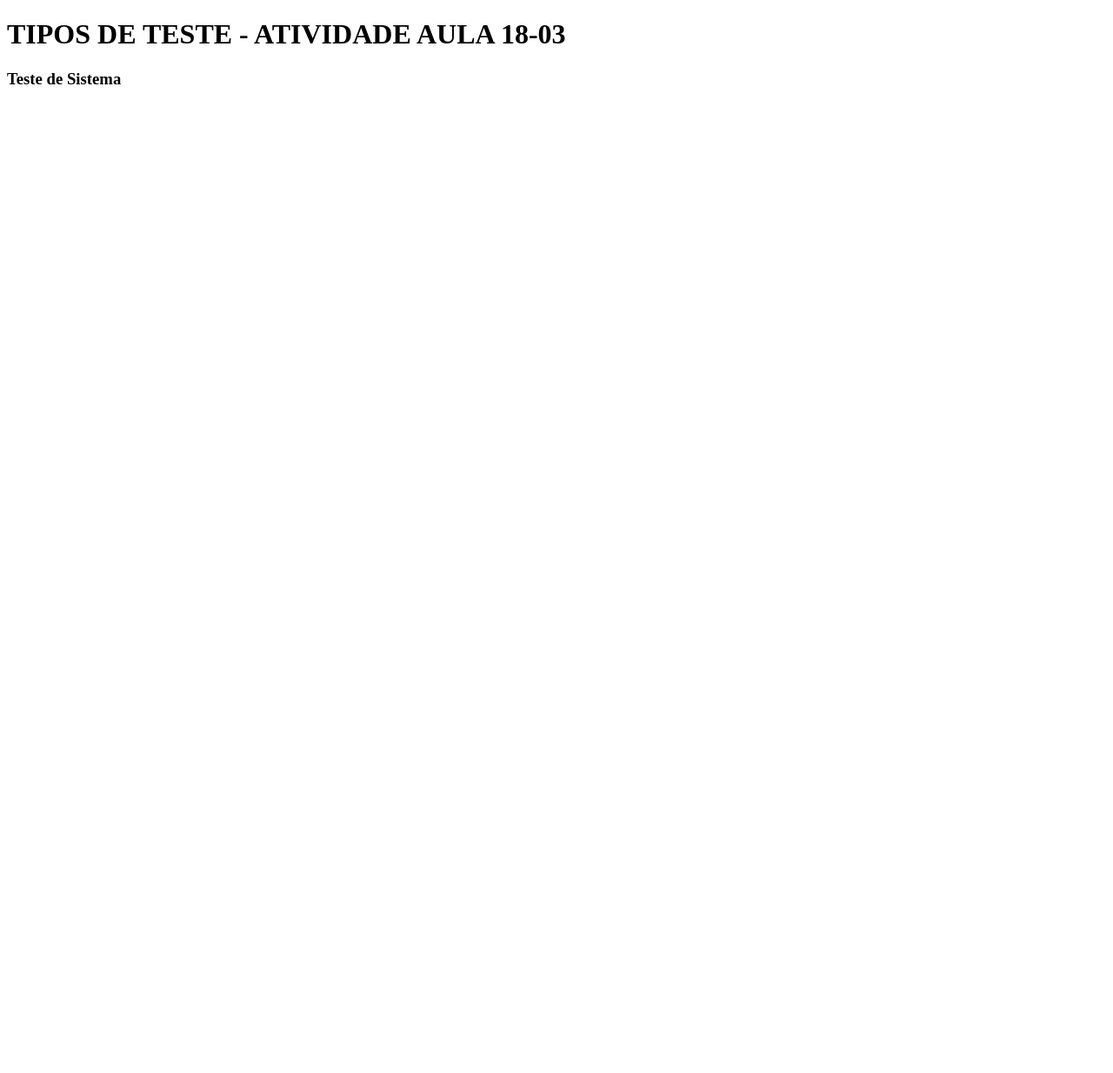
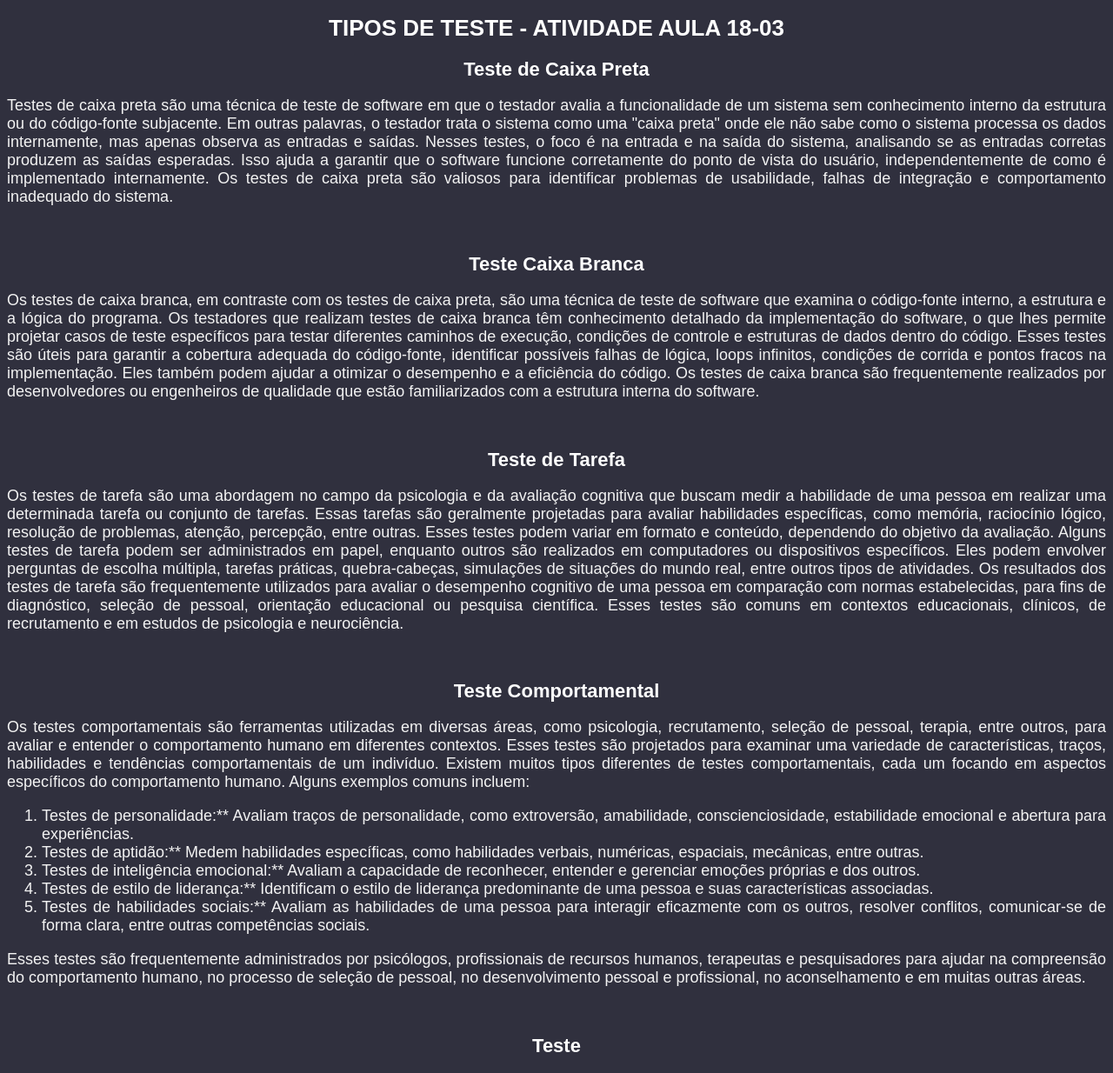
Before and after one commit to joaovitor-ti/aula18-03, a plain HTML site: page index.html in a window 1280 px wide. Shown: the whole page at 87% size. Before the commit the page ends 800 px from the top, so only its background shows below. Drawn offline with Linux system fonts and the light colour scheme.

Commit message:
feat : primeira parte da atividade

```diff
--- a/index.html
+++ b/index.html
@@ -1,13 +1,47 @@
 <!DOCTYPE html>
-<html lang="en">
+<html lang="pt">
 <head>
     <meta charset="UTF-8">
     <meta name="viewport" content="width=device-width, initial-scale=1.0">
-    <title>Document</title>
+    <title>TIPOS DE TESTE</title>
+    <link rel="stylesheet" type="text/css" href="style.css">
 </head>
+
 <body>
-    <H1>TIPOS DE TESTE - ATIVIDADE AULA 18-03 </H1>
-    <H3>Teste de Sistema</H3>
-
+    <h1>TIPOS DE TESTE - ATIVIDADE AULA 18-03 </h1>
+    <h2>Teste de Caixa Preta</h2>
+    <p>
+        Testes de caixa preta são uma técnica de teste de software em que o testador avalia a funcionalidade de um sistema sem conhecimento interno da estrutura ou do código-fonte subjacente. Em outras palavras, o testador trata o sistema como uma "caixa preta" onde ele não sabe como o sistema processa os dados internamente, mas apenas observa as entradas e saídas.
+        Nesses testes, o foco é na entrada e na saída do sistema, analisando se as entradas corretas produzem as saídas esperadas. Isso ajuda a garantir que o software funcione corretamente do ponto de vista do usuário, independentemente de como é implementado internamente. Os testes de caixa preta são valiosos para identificar problemas de usabilidade, falhas de integração e comportamento inadequado do sistema.
+    </p>
+    <br>
+    <h2>Teste Caixa Branca</h2>
+    <p>
+        Os testes de caixa branca, em contraste com os testes de caixa preta, são uma técnica de teste de software que examina o código-fonte interno, a estrutura e a lógica do programa. Os testadores que realizam testes de caixa branca têm conhecimento detalhado da implementação do software, o que lhes permite projetar casos de teste específicos para testar diferentes caminhos de execução, condições de controle e estruturas de dados dentro do código.
+        Esses testes são úteis para garantir a cobertura adequada do código-fonte, identificar possíveis falhas de lógica, loops infinitos, condições de corrida e pontos fracos na implementação. Eles também podem ajudar a otimizar o desempenho e a eficiência do código. Os testes de caixa branca são frequentemente realizados por desenvolvedores ou engenheiros de qualidade que estão familiarizados com a estrutura interna do software.
+    </p>
+    <br>
+    <h2>Teste de Tarefa</h2>
+    <p>
+        Os testes de tarefa são uma abordagem no campo da psicologia e da avaliação cognitiva que buscam medir a habilidade de uma pessoa em realizar uma determinada tarefa ou conjunto de tarefas. Essas tarefas são geralmente projetadas para avaliar habilidades específicas, como memória, raciocínio lógico, resolução de problemas, atenção, percepção, entre outras.
+        Esses testes podem variar em formato e conteúdo, dependendo do objetivo da avaliação. Alguns testes de tarefa podem ser administrados em papel, enquanto outros são realizados em computadores ou dispositivos específicos. Eles podem envolver perguntas de escolha múltipla, tarefas práticas, quebra-cabeças, simulações de situações do mundo real, entre outros tipos de atividades.
+        Os resultados dos testes de tarefa são frequentemente utilizados para avaliar o desempenho cognitivo de uma pessoa em comparação com normas estabelecidas, para fins de diagnóstico, seleção de pessoal, orientação educacional ou pesquisa científica. Esses testes são comuns em contextos educacionais, clínicos, de recrutamento e em estudos de psicologia e neurociência.
+    </p>
+    <br>
+    <h2>Teste Comportamental</h2>
+    <p>
+        Os testes comportamentais são ferramentas utilizadas em diversas áreas, como psicologia, recrutamento, seleção de pessoal, terapia, entre outros, para avaliar e entender o comportamento humano em diferentes contextos. Esses testes são projetados para examinar uma variedade de características, traços, habilidades e tendências comportamentais de um indivíduo.
+        Existem muitos tipos diferentes de testes comportamentais, cada um focando em aspectos específicos do comportamento humano. Alguns exemplos comuns incluem:
+        <ol>
+            <li>Testes de personalidade:** Avaliam traços de personalidade, como extroversão, amabilidade, conscienciosidade, estabilidade emocional e abertura para experiências.</li>
+            <li>Testes de aptidão:** Medem habilidades específicas, como habilidades verbais, numéricas, espaciais, mecânicas, entre outras.</li>
+            <li>Testes de inteligência emocional:** Avaliam a capacidade de reconhecer, entender e gerenciar emoções próprias e dos outros.</li>
+            <li>Testes de estilo de liderança:** Identificam o estilo de liderança predominante de uma pessoa e suas características associadas.</li>
+            <li>Testes de habilidades sociais:** Avaliam as habilidades de uma pessoa para interagir eficazmente com os outros, resolver conflitos, comunicar-se de forma clara, entre outras competências sociais.</li>
+        </ol>
+    </p>
+    <p>Esses testes são frequentemente administrados por psicólogos, profissionais de recursos humanos, terapeutas e pesquisadores para ajudar na compreensão do comportamento humano, no processo de seleção de pessoal, no desenvolvimento pessoal e profissional, no aconselhamento e em muitas outras áreas.</p>
+    <br>
+    <h2>Teste </h2>
 </body>
 </html>
--- /dev/null
+++ b/style.css
@@ -0,0 +1,29 @@
+body {
+    background-color: #30303e;
+}
+h1 {
+        color: #ffff;
+        font-size: 26px;
+        font-family: Arial, Helvetica, sans-serif;
+        text-align: center;
+}
+
+h2 {
+    color: #ffff;
+    font-size: 22px;
+    font-family: Arial, Helvetica, sans-serif;
+    text-align: center;
+}
+
+p {
+        color: #f3f3f3;
+        font-size: 18px;
+        font-family: Arial, Helvetica, sans-serif;
+        text-align: justify;
+}
+ol {
+    color: #f3f3f3;
+    font-size: 18px;
+    font-family: Arial, Helvetica, sans-serif;
+    text-align: justify;
+}
```
